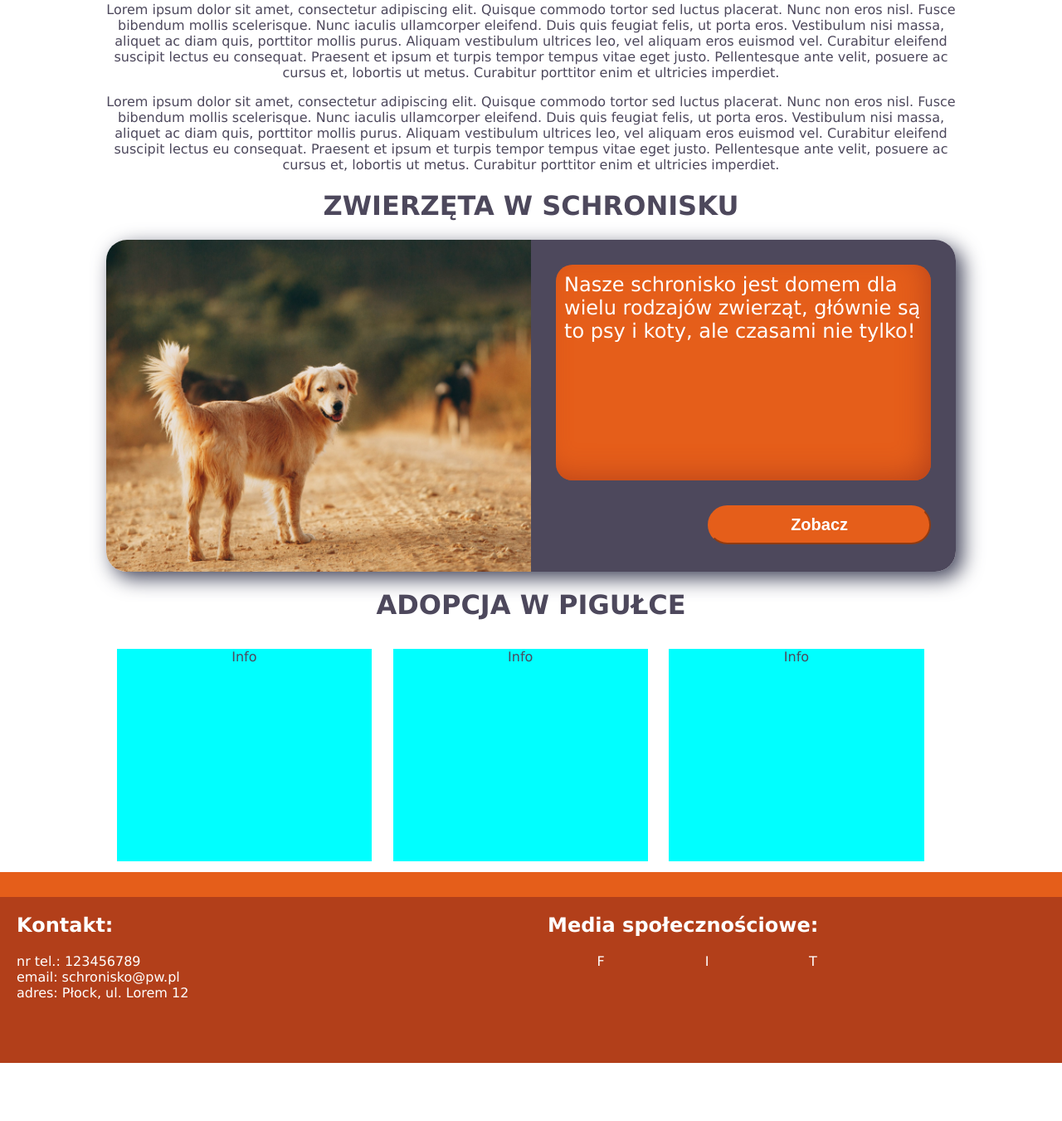
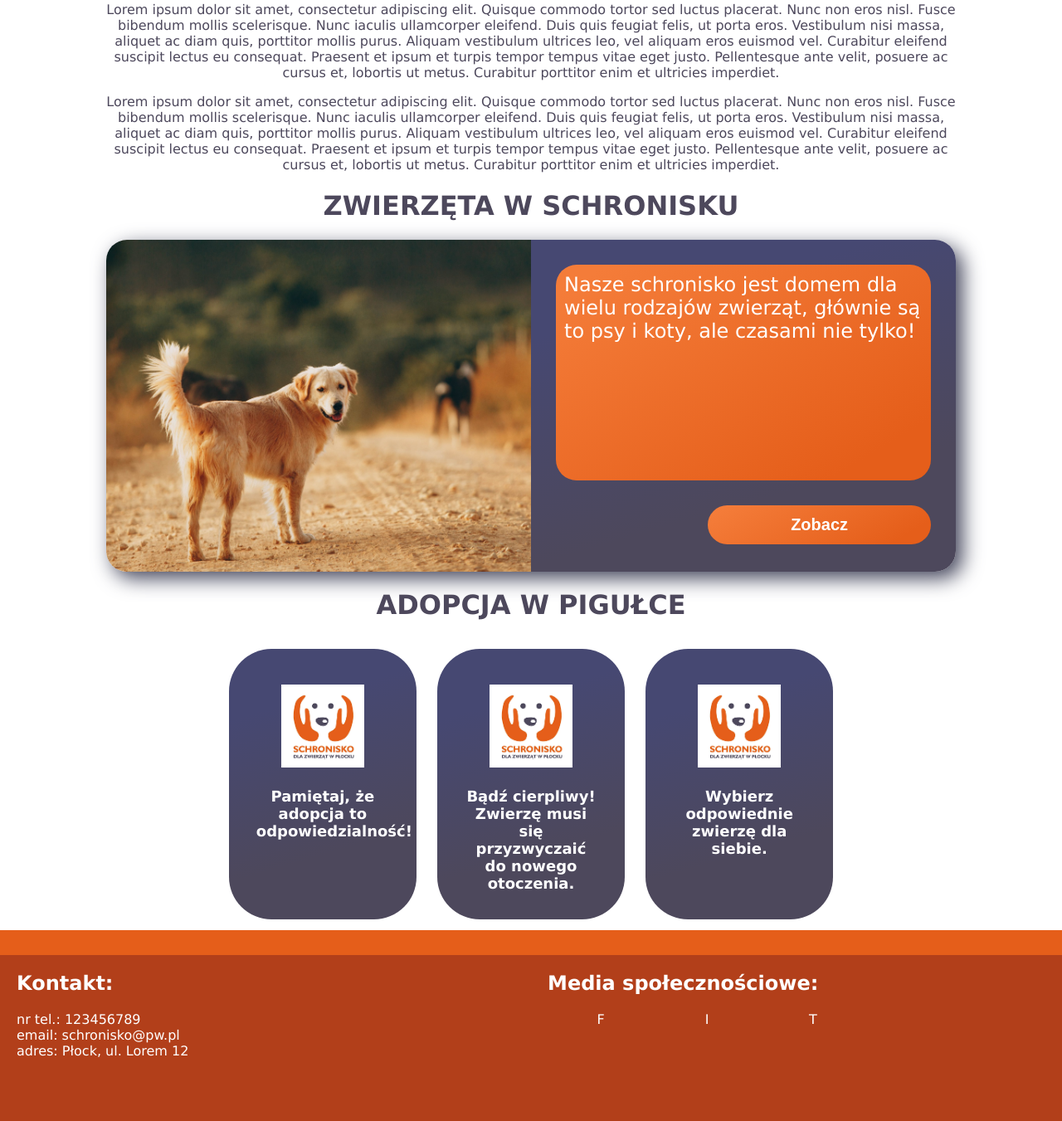
Before and after one commit to XCezor/Schronisko, a Flask app: page / in a window 1280 px wide. Shown: the part 1035-2386 px from the top of the page at 83% size. Before the commit the page ends 2316 px from the top, so only its background shows below. Run offline with Flask 3, Linux system fonts and the light colour scheme; some libraries are stand-ins or nearby versions.

Commit message:
Dodanie info blocks w "Adopcja w pigułce"

```diff
--- a/static/css/home.css
+++ b/static/css/home.css
@@ -76,12 +76,6 @@
     text-align: center;
 }
 
-#adoption-in-a-nutshell
-{
-    min-height: 10vw;
-    text-align: center;
-}
-
 .img-desc-button-box
 {
     width: 100%;
@@ -110,7 +104,8 @@
     width: 50%;
     height: 100%;
     float: left;
-    background-color: #4d485c;
+    background-color: rgba(70, 72, 114, 1);
+    background-image: linear-gradient(164deg, rgba(70, 72, 114, 1) 22%, rgba(77, 72, 92, 1) 72%);
     border-top-right-radius: 25px;
     border-bottom-right-radius: 25px;
 }
@@ -122,13 +117,11 @@
     margin: 30px;
     padding: 10px;
     text-align: left;
-    border-radius: 20px;
-    background-color: #e55e1a;
+    border-radius: 25px;
+    font-size: x-large;
+    background-color: rgba(244, 124, 57, 1);
+    background-image: linear-gradient(149deg, rgba(244, 124, 57, 1) 7%, rgba(229, 94, 26, 1) 86%);
     color: white;
-    font-size: x-large;
-    -webkit-box-shadow: inset -11px -11px 37px -11px rgba(178, 63, 26, 1);
-    -moz-box-shadow: inset -11px -11px 37px -11px rgba(178, 63, 26, 1);
-    box-shadow: inset -11px -11px 37px -11px rgba(178, 63, 26, 1);
 }
 
 .img-desc-button-box_button
@@ -145,26 +138,65 @@
     width: 100%;
     height: 100%;
     border-radius: 25px;
+    border-width: 0;
     font-size: 20px;
-    background-color: #e55e1a;
-    border-color: #e55e1a;
+    background-color: rgba(244, 124, 57, 1);
+    background-image: linear-gradient(149deg, rgba(244, 124, 57, 1) 7%, rgba(229, 94, 26, 1) 86%);
     color: white;
     font-weight: 700;
 }
 
 .img-desc-button-box_button input:hover
 {
-    background-color: #fa651b;
+    background-color: white;
+    color: #e55e1a;
+
+}
+
+#adoption-in-a-nutshell
+{
+    min-height: 10vw;
+    text-align: center;
+}
+
+.info-blocks-module
+{
+    display: flex;
+    justify-content: center;
 }
 
 .info-block
 {
-    width: 30%;
-    height: 20vw;
+    width: 200px;
+    height: 300px;
     margin: 1vw;
-    float: left;
-    background-color: aqua;
+    padding: 1vw;
+    background-color: rgba(70, 72, 114, 1);
+    background-image: linear-gradient(164deg, rgba(70, 72, 114, 1) 22%, rgba(77, 72, 92, 1) 72%);
+    border-radius: 4vw;
+    color: white;
 }
+
+.info-block-img
+{
+    margin-top: 30px;
+}
+
+.info-block-img img
+{
+    width: 100px;
+    height: 100px;
+}
+
+.info-block-text
+{
+    padding: 20px;
+    font-size: large;
+    font-weight: 600;
+    text-align: center;
+    color: white;
+}
+
 /* orange: #e55e1a */
 /* grey: #4d485c */
 /* white:  #ffffff */
--- a/templates/home.html
+++ b/templates/home.html
@@ -59,16 +59,32 @@
 </div>
 <div id="adoption-in-a-nutshell">
     <h1>ADOPCJA W PIGUŁCE</h1>
-    <div class="info-block">
-        Info
+    <div class="info-blocks-module">
+        <div class="info-block">
+            <div class="info-block-img">
+                <img src="/static/images/logo.png" alt="Ikona psa"/>
+            </div>
+            <div class="info-block-text">
+                Pamiętaj, że adopcja to odpowiedzialność!
+            </div>
+        </div>
+        <div class="info-block">
+            <div class="info-block-img">
+                <img src="/static/images/logo.png" alt="Ikona psa"/>
+            </div>
+            <div class="info-block-text">
+                Bądź cierpliwy! Zwierzę musi się przyzwyczaić do nowego otoczenia.
+            </div>
+        </div>
+        <div class="info-block">
+            <div class="info-block-img">
+                <img src="/static/images/logo.png" alt="Ikona psa"/>
+            </div>
+            <div class="info-block-text">
+                Wybierz odpowiednie zwierzę dla siebie.
+            </div>
+        </div>
     </div>
-    <div class="info-block">
-        Info
-    </div>
-    <div class="info-block">
-        Info
-    </div>
-    <div style="clear: both;"></div>
 </div>
 
 <script>
```
